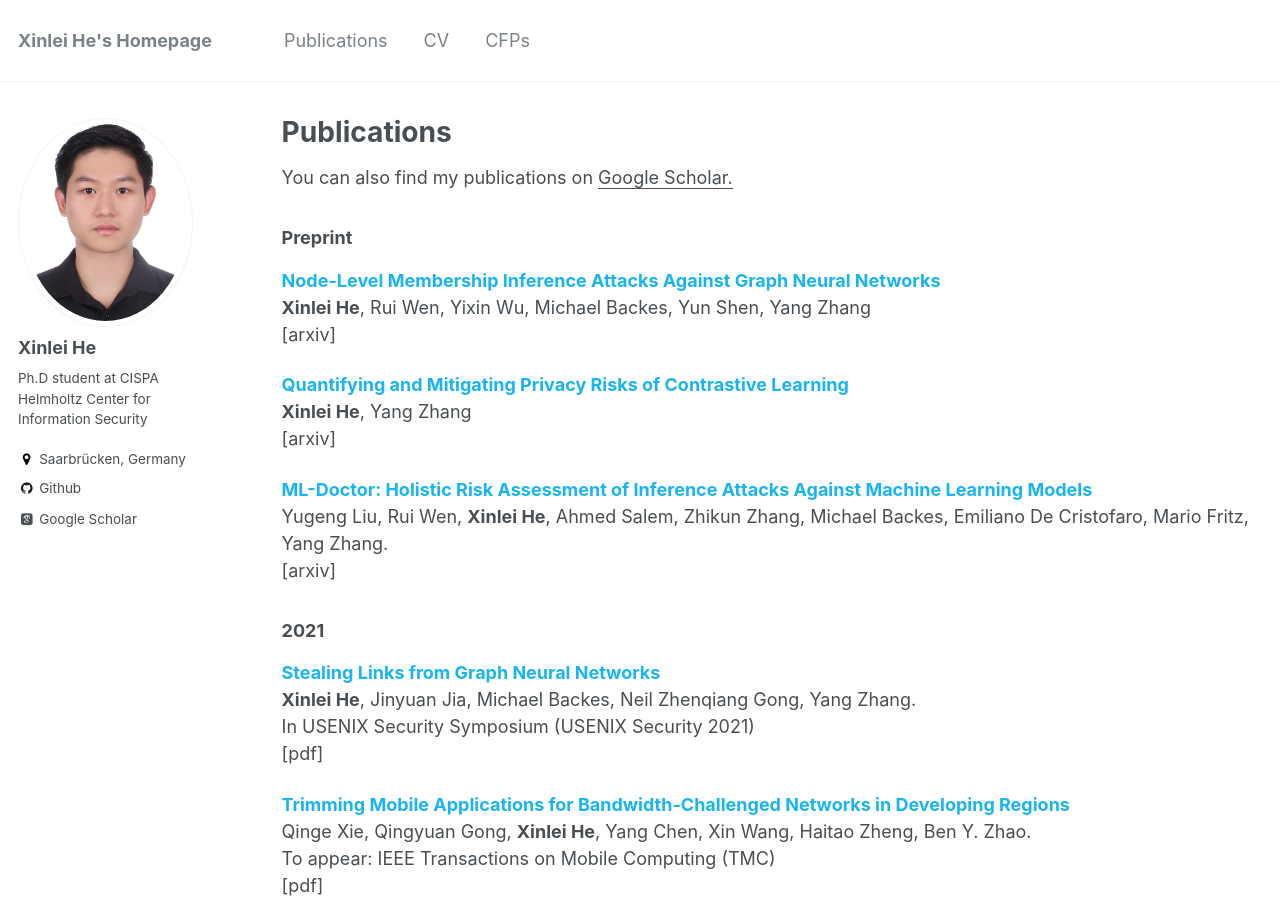
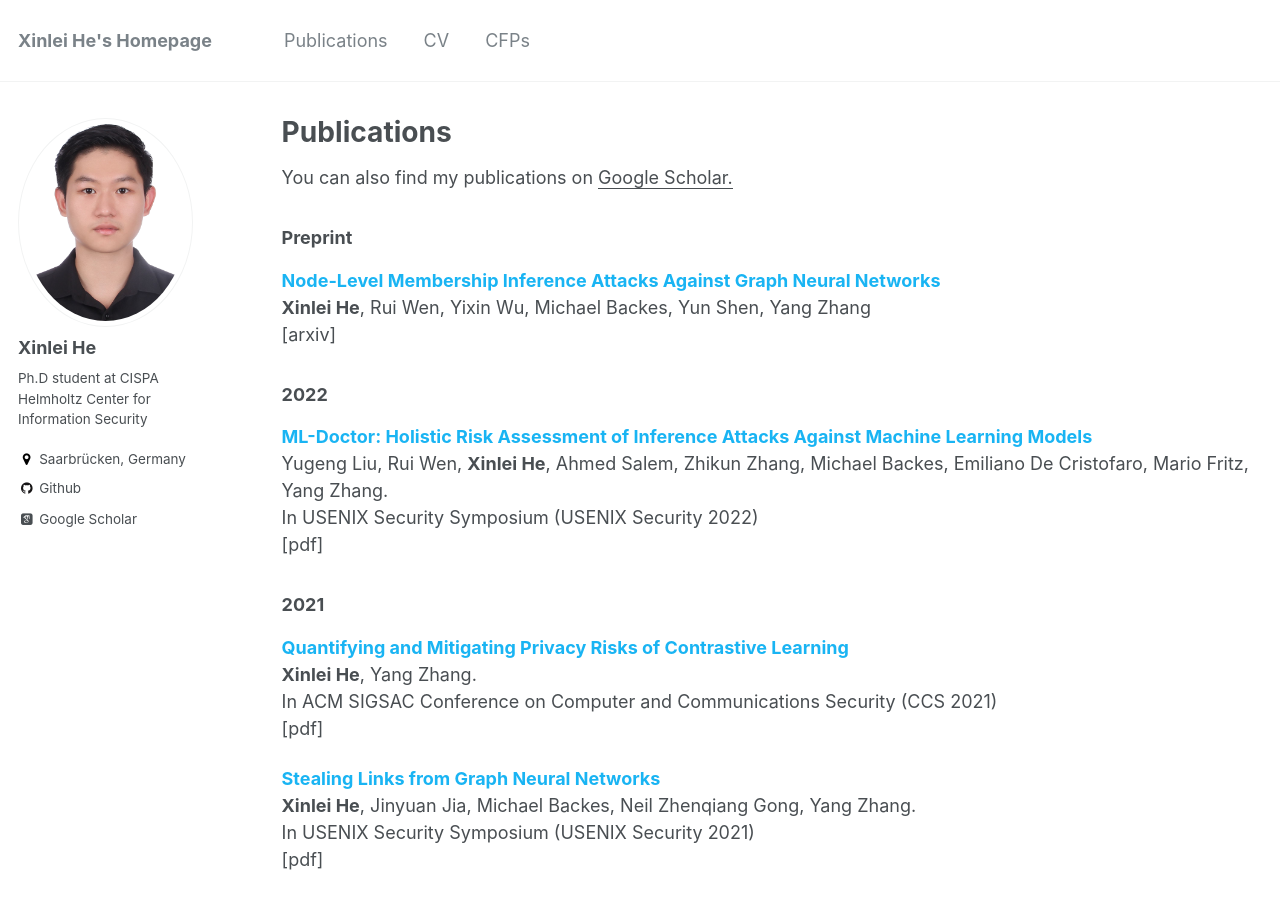
Before and after one commit to xinleihe/xinleihe.github.io, a Jekyll site: the page built from _pages/publications.md, in a window 1280 px wide and 900 px high. Built offline with Jekyll 4.4.1, drawn with Linux system fonts in a browser that asks for light colours; some web fonts are replaced.

```diff
--- a/_pages/publications.md
+++ b/_pages/publications.md
@@ -21,17 +21,23 @@ You can also find my publications on <u><a href="https://scholar.google.com/cita
 <br>**Xinlei He**, Rui Wen, Yixin Wu, Michael Backes, Yun Shen, Yang Zhang
 <br>[[arxiv]](https://arxiv.org/abs/2102.05429)
 
-<b><font color="#19B4F3">Quantifying and Mitigating Privacy Risks of Contrastive Learning</font></b>
-<br>**Xinlei He**, Yang Zhang
-<br>[[arxiv]](https://arxiv.org/abs/2102.04140)
 
 
+
+### 2022
 <b><font color="#19B4F3">ML-Doctor: Holistic Risk Assessment of Inference Attacks Against Machine Learning Models</font></b>
 <br>Yugeng Liu, Rui Wen, **Xinlei He**, Ahmed Salem, Zhikun Zhang, Michael Backes, Emiliano De Cristofaro, Mario Fritz, Yang Zhang.
-<br>[[arxiv]](https://arxiv.org/abs/2102.02551)
+<br>In USENIX Security Symposium (USENIX Security 2022)
+<br>[[pdf]](https://arxiv.org/abs/2102.02551)
+
 
 
 ### 2021
+
+<b><font color="#19B4F3">Quantifying and Mitigating Privacy Risks of Contrastive Learning</font></b>
+<br>**Xinlei He**, Yang Zhang.
+<br>In ACM SIGSAC Conference on Computer and Communications Security (CCS 2021)
+<br>[[pdf]](https://arxiv.org/abs/2102.04140)
 
 <b><font color="#19B4F3">Stealing Links from Graph Neural Networks</font></b>
 <br>**Xinlei He**, Jinyuan Jia, Michael Backes, Neil Zhenqiang Gong, Yang Zhang.
```
Also changed, not shown: _pages/about.md (+1 -0 lines).
